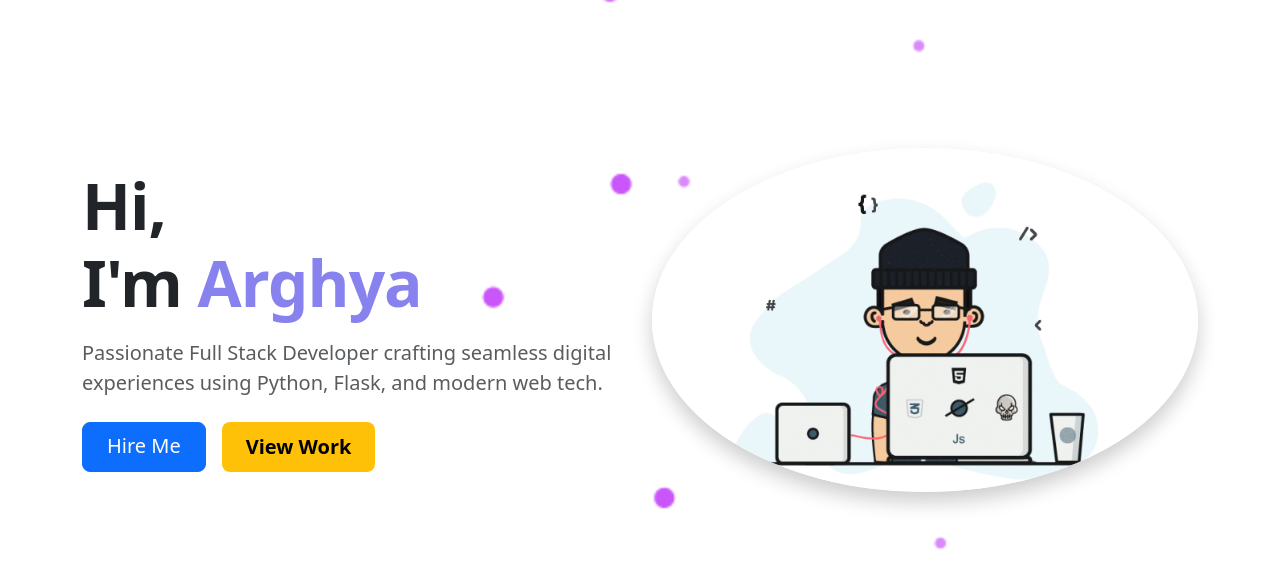
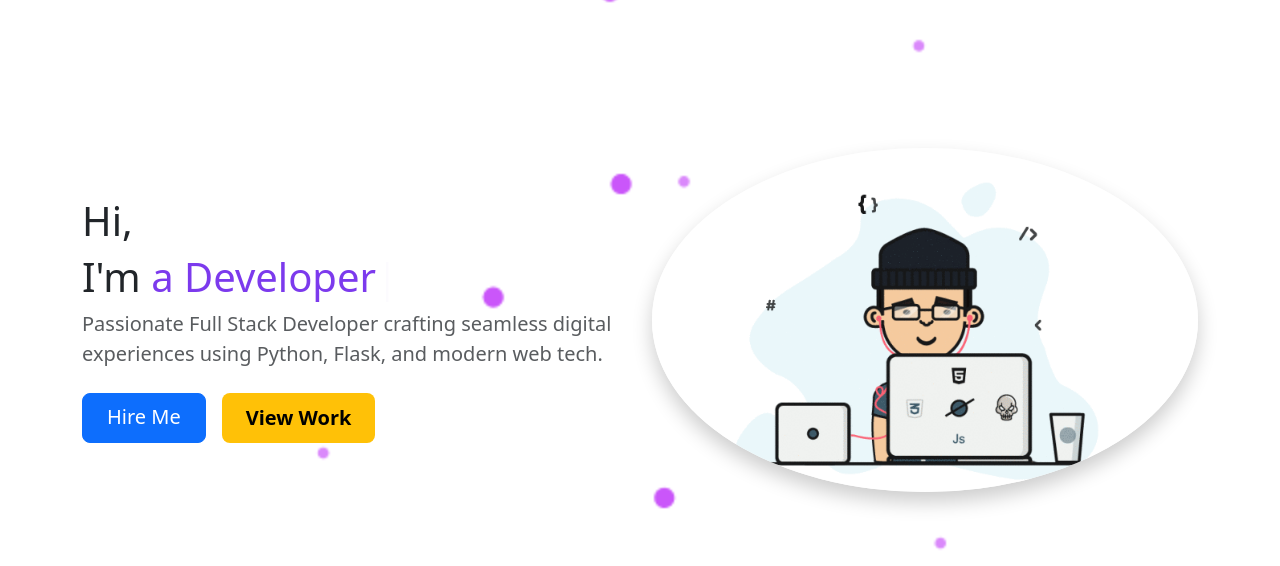
Before and after one commit to Arghya2001/whiteninja09.github.io, a Flask app: page / in a window 1280 px wide. Shown: the part 56-622 px from the top of the page. Run offline with Flask 3, Linux system fonts and the light colour scheme; data that the repository does not hold is empty; some libraries are stand-ins or nearby versions.

Commit message:
Added typing animation to hero section

```diff
--- a/static/css/style.css
+++ b/static/css/style.css
@@ -256,3 +256,20 @@ footer a:hover {
     border-radius: 50%;
     font-size: 1.2rem;
 }
+
+/* Typing cursor blink */
+.cursor {
+    display: inline-block;
+    color: #7c3aed;
+    font-weight: 300;
+    animation: blink 0.7s infinite;
+}
+
+@keyframes blink {
+    0%, 100% { opacity: 1; }
+    50% { opacity: 0; }
+}
+
+#typed-text {
+    color: #7c3aed;
+}
--- a/static/js/script.js
+++ b/static/js/script.js
@@ -10,7 +10,7 @@ document.addEventListener("visibilitychange", () => {
         // User came back
         document.title = "Let's build something great! 🚀";
         // 2. Restore Original
-        favicon.href = "static/images/akm.jpg";
+        favicon.href = "static/images/AKM.jpg";
     }
 });
 
--- a/templates/index.html
+++ b/templates/index.html
@@ -57,7 +57,8 @@
         <div class="container">
             <div class="row align-items-center">
                 <div class="col-lg-6 text-center text-lg-start">
-                    <h1 class="display-3 fw-bold mb-3">Hi, <br> I'm <span style="color:#8782ee;">Arghya<span></h1>
+                    <h1>Hi,</h1>
+                    <h1>I'm <span id="typed-text"></span><span class="cursor">|</span></h1>
                     <p class="lead text-muted mb-4" style="color:blue;">Passionate Full Stack Developer crafting seamless digital experiences using Python, Flask, and modern web tech.</p>
 
                     <div class="d-flex justify-content-center justify-content-lg-start gap-3">
@@ -376,6 +377,43 @@
             }
         },30);
         })();
+
+
+        // Typing Animation
+        const words = ["Arghya", "a Developer", "a Designer", "a Flask Dev","a Problem Solver","a Tech Enthusiast"];
+        let wordIndex = 0;
+        let charIndex = 0;
+        let isDeleting = false;
+
+        function type() {
+            const current = words[wordIndex];
+            const typedText = document.getElementById("typed-text");
+
+            if (isDeleting) {
+                typedText.textContent = current.substring(0, charIndex - 1);
+                charIndex--;
+            } else {
+                typedText.textContent = current.substring(0, charIndex + 1);
+                charIndex++;
+            }
+
+            // Finished typing word
+            if (!isDeleting && charIndex === current.length) {
+                setTimeout(() => isDeleting = true, 1500); // pause before deleting
+            }
+
+            // Finished deleting word
+            if (isDeleting && charIndex === 0) {
+                isDeleting = false;
+                wordIndex = (wordIndex + 1) % words.length;
+            }
+
+            const speed = isDeleting ? 80 : 120;
+            setTimeout(type, speed);
+        }
+
+        // Start typing on page load
+        window.onload = () => type();
     </script>
 
     <script src="https://code.jquery.com/jquery-3.6.0.min.js"></script>
```
